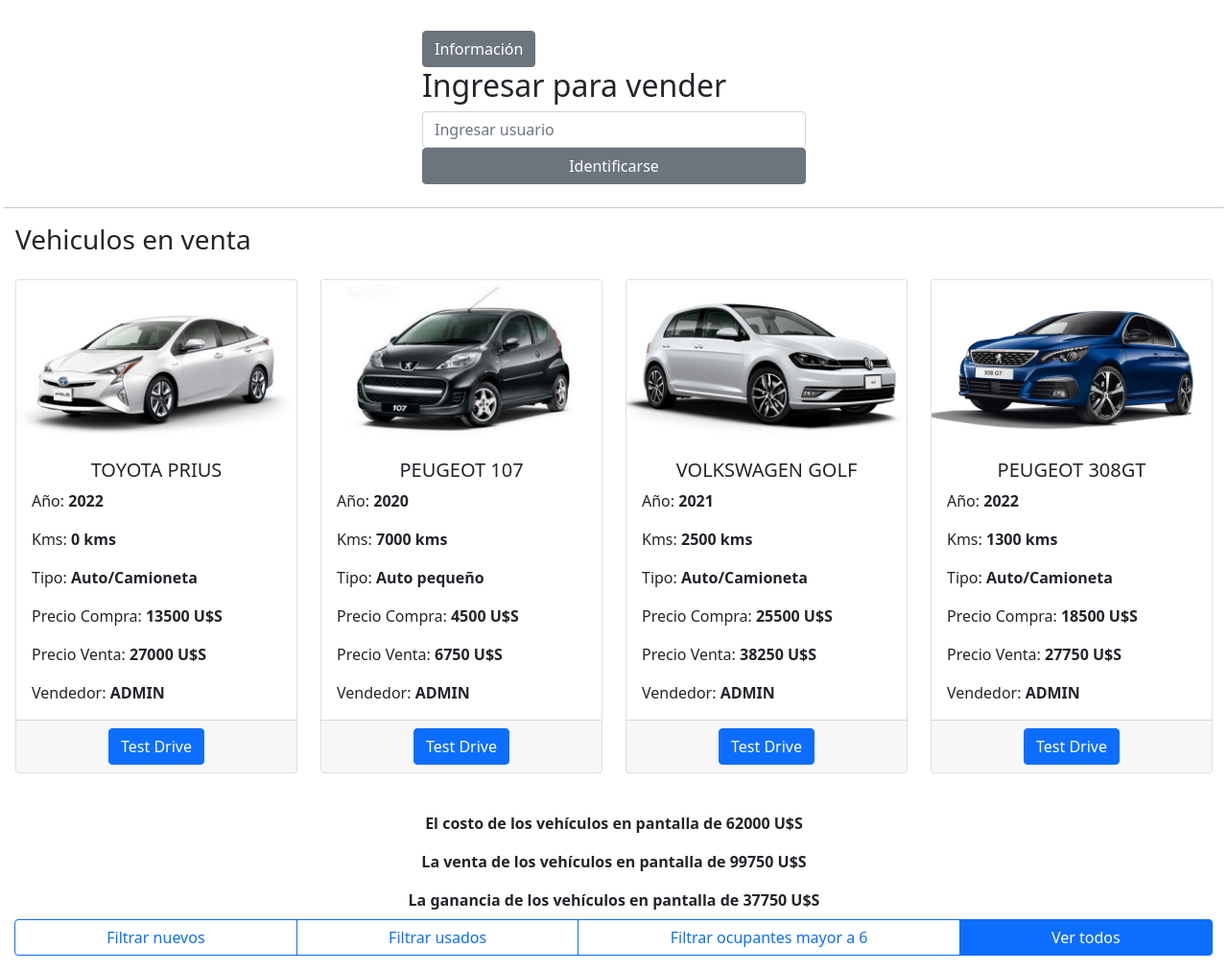
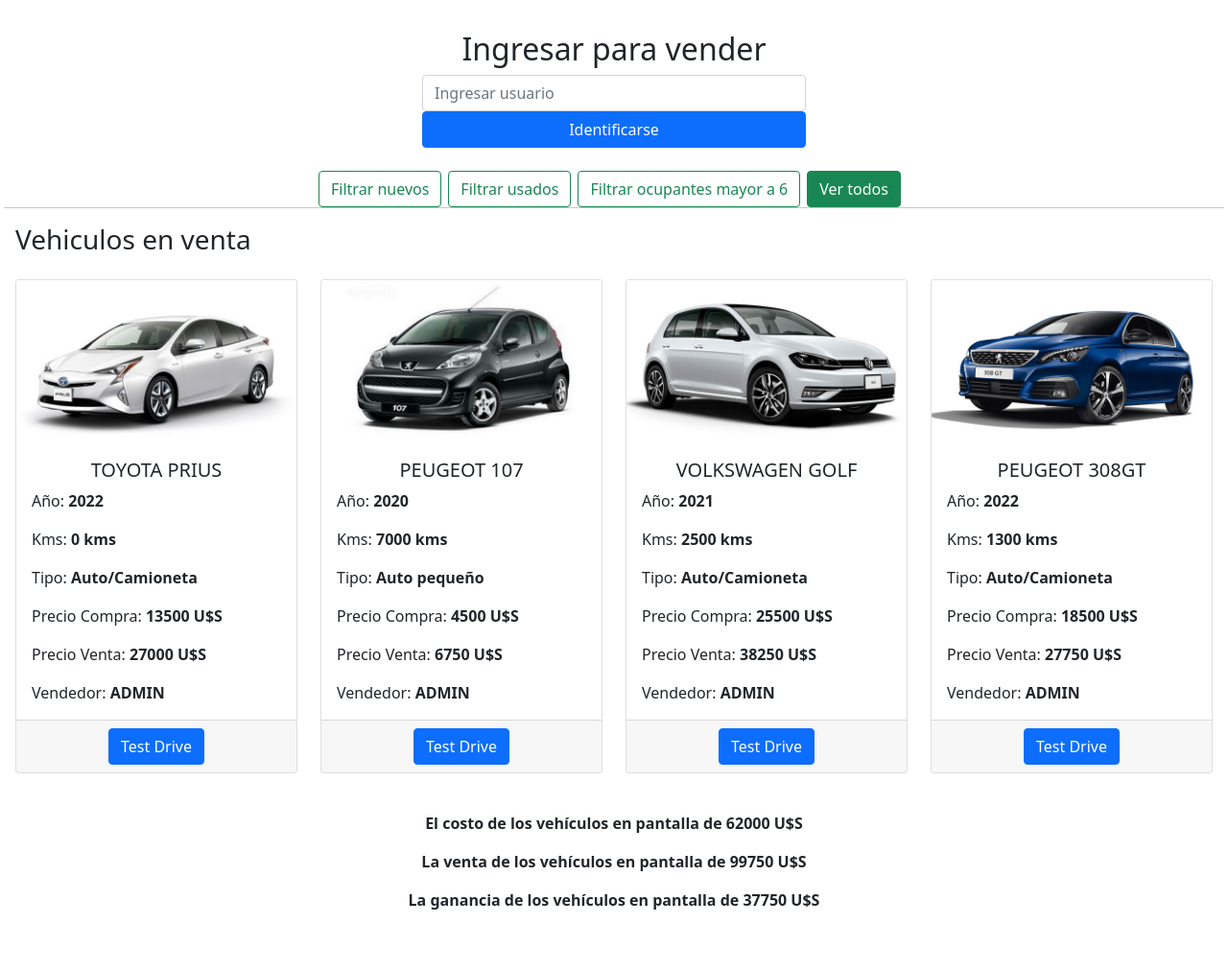
Before and after one commit to kersiancoder/JS-desafios, a plain HTML site: page index.html in a window 1280 px wide. Shown: the whole page at 96% size. After the commit the page ends 974 px from the top, so only its background shows below. Drawn offline with nearby package versions, Linux system fonts and the light colour scheme; some packages are replaced by stand-ins of ours; a script that the page names is missing.

Commit message:
colors and styles

```diff
--- a/index.html
+++ b/index.html
@@ -13,15 +13,14 @@
 <body>
 
     <div class="container-fluid p-3">
-        <div class="row">
+        <div class="row text-center">
             <div class="col-sm"></div>
             <div class="col-sm">
-                <div id="contenedorUsuario">
+                <div class="m-auto" id="contenedorUsuario">
                     <p id="textoUsuario"></p>
-                    <button class="btn btn-warning" id="limpiarStorage" hidden>Salir</button>
                     <button type="button" class="btn btn-primary" data-bs-toggle="modal" data-bs-target="#exampleModal" id="botonModal" hidden>Vender vehículos</button>
                     <div class="modal fade" id="exampleModal" tabindex="-1" aria-labelledby="exampleModalLabel" aria-hidden="true">
-                        <div class="modal-dialog">
+                        <div class="modal-dialog modal-dialog-centered">
                             <div class="modal-content">
                                 <div class="modal-header">
                                     <h3 class="modal-title" id="exampleModalLabel">Vender vehículos</h3>
@@ -54,17 +53,17 @@
                                             <input placeholder="PRECIO (U$S)" type="number" class="form-control" id="inputPrecioCompra"required>
                                         </div>
                                     <div class="modal-footer">
+                                        <button type="submit" class="btn btn-primary">Ingresar</button>
                                         <button type="button" class="btn btn-secondary" data-bs-dismiss="modal">Cerrar</button>
-                                        <button type="submit" class="btn btn-primary">Ingresar</button>
                                     </div>
                                 </form>
                             </div>
                         </div>
                     </div>
                 </div>
-                <button type="button" class="btn btn-secondary" data-bs-toggle="modal" data-bs-target="#modalExplicativo" id="botonModalExplicativo">Información</button>
+                <button type="button" class="btn btn-secondary" data-bs-toggle="modal" data-bs-target="#modalExplicativo" id="botonModalExplicativo" hidden>Información</button>
                     <div class="modal fade" id="modalExplicativo" tabindex="-1" aria-labelledby="exampleModalLabel" aria-hidden="true">
-                        <div class="modal-dialog">
+                        <div class="modal-dialog modal-dialog-centered">
                             <div class="modal-content">
                                 <div class="modal-header">
                                     <h3 class="modal-title" id="exampleModalLabel">Reglas de negocio</h3>
@@ -84,32 +83,43 @@
                     <form id="formularioIdentificacion">
                         <div class="d-flex align-content-center flex-wrap flex-column">
                             <input placeholder="Ingresar usuario" type="text" class="form-control" id="inputUsuario" required>
-                            <button type="submit" class="btn btn-secondary">Identificarse</button>
+                            <button type="submit" class="btn btn-primary">Identificarse</button>
                         </div>
                     </div>
                     </form>
+                    <button class="btn btn-danger" id="limpiarStorage" hidden>Salir</button>
                 </div>
             </div>
             <div class="col-sm"></div>
         </div>
+
         <div id="vehiculosAgregados" class="row pt-4">
+            <div id="filtro mt-3">
+                <div class="btn-toolbar col-md-12 text-center justify-content-center" role="group" aria-label="Basic radio toggle button group">
+                    <div class="btn-group me-2" role="group" aria-label="First group">
+                        <input type="radio" class="btn-check" name="btnradio" id="filtro1" autocomplete="off">
+                        <label class="btn btn-outline-success" for="filtro1">Filtrar nuevos</label>
+                    </div>
+                    <div class="btn-group me-2" role="group" aria-label="First group">
+                        <input type="radio" class="btn-check" name="btnradio" id="filtro2" autocomplete="off">
+                        <label class="btn btn-outline-success" for="filtro2">Filtrar usados</label>
+                    </div>
+                    <div class="btn-group me-2" role="group" aria-label="First group">
+                        <input type="radio" class="btn-check" name="btnradio" id="filtro3" autocomplete="off">
+                        <label class="btn btn-outline-success" for="filtro3">Filtrar ocupantes mayor a 6</label>
+                    </div>
+                    <div class="btn-group me-2" role="group" aria-label="First group">
+                        <input type="radio" class="btn-check" name="btnradio" id="filtro4" autocomplete="off" checked>
+                        <label class="btn btn-outline-success" for="filtro4">Ver todos</label>
+                    </div>
+                </div>
+            </div>
             <hr>
             <div class="col-md-12">
                 <h3>Vehiculos en venta</h3>
                 <div id="contenedor-vehiculos" class="row pb-4"></div>
                 <div id="ventas-total"></div>
-                <div id="filtro">
-                    <div class="btn-group col-md-12 text-center" role="group" aria-label="Basic radio toggle button group">
-                        <input type="radio" class="btn-check" name="btnradio" id="filtro1" autocomplete="off">
-                        <label class="btn btn-outline-primary" for="filtro1">Filtrar nuevos</label>
-                        <input type="radio" class="btn-check" name="btnradio" id="filtro2" autocomplete="off">
-                        <label class="btn btn-outline-primary" for="filtro2">Filtrar usados</label>
-                        <input type="radio" class="btn-check" name="btnradio" id="filtro3" autocomplete="off">
-                        <label class="btn btn-outline-primary" for="filtro3">Filtrar ocupantes mayor a 6</label>
-                        <input type="radio" class="btn-check" name="btnradio" id="filtro4" autocomplete="off" checked>
-                        <label class="btn btn-outline-primary" for="filtro4">Ver todos</label>
-                    </div>
-                </div>
+
             </div>
         </div>
     </div>
--- a/js/main.js
+++ b/js/main.js
@@ -369,6 +369,7 @@ async function swalModificarPrecio (idVehiculo) {
         inputPlaceholder: 'Ingrese en U$S precio de compra',
         showCancelButton: true,
         confirmButtonText: 'Confirmar',
+        confirmButtonColor: '#0d6efd',
         cancelButtonText: 'Salir'
         })
         if (precio) {
@@ -393,6 +394,7 @@ function eliminarVehiculo (idVehiculo) {
         icon: 'warning',
         showCancelButton: true,
         confirmButtonText: 'Sí, seguro',
+        confirmButtonColor: '#0d6efd',
         cancelButtonText: 'No, no quiero'
     }).then((result) => {
         if (result.isConfirmed) {
@@ -481,6 +483,7 @@ function swalCorreo (idVehiculo) {
         showCancelButton: true,
         cancelButtonText: 'Cerrar',
         confirmButtonText: 'Enviar',
+        confirmButtonColor: '#0d6efd',
         focusConfirm: false,
         preConfirm: () => {
             const nombre = Swal.getPopup().querySelector('#correoNombre').value
```
